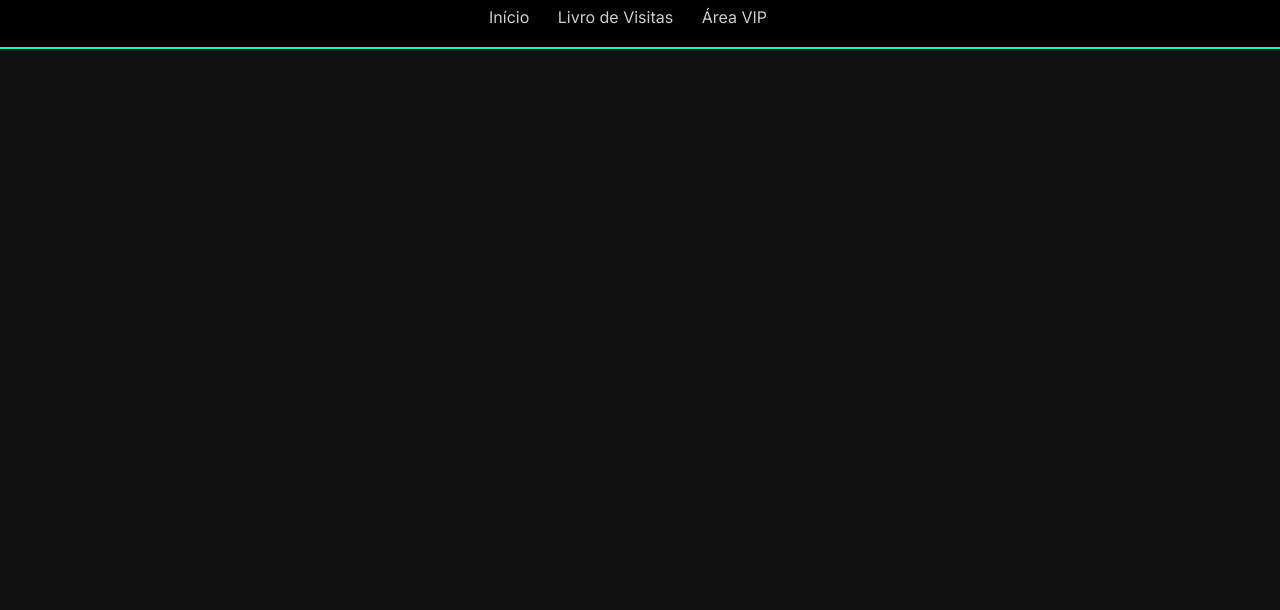
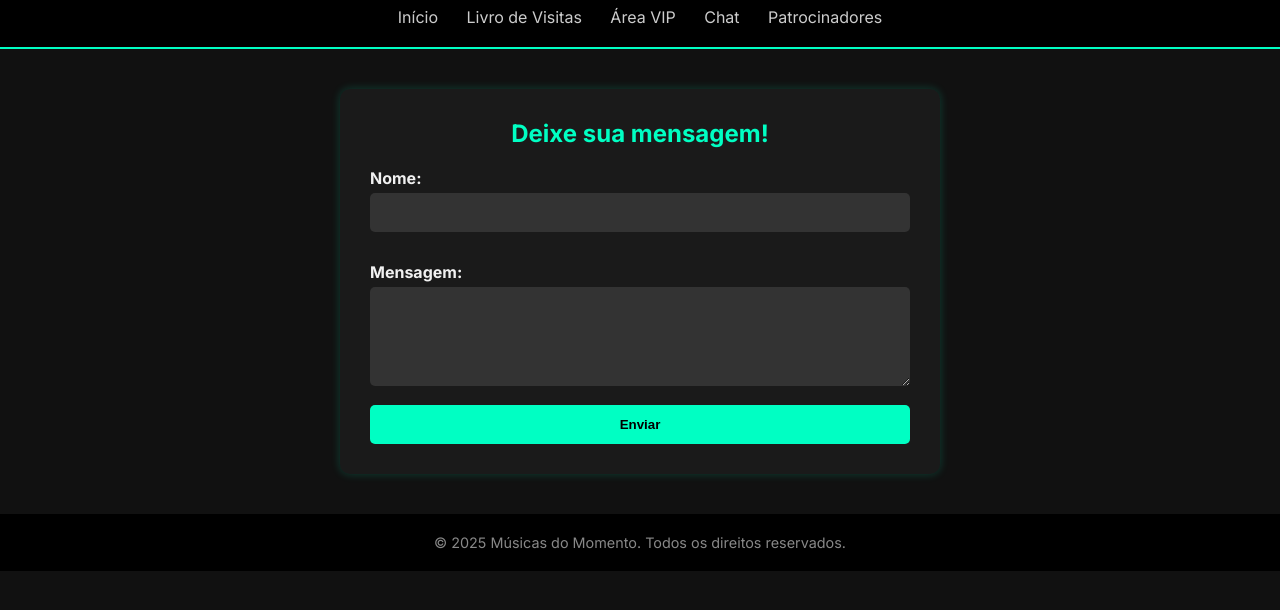
Before and after one commit to Aerogenio/musicas-do-momento, a plain HTML site: page livro.html in a window 1280 px wide. Shown: the part 62-672 px from the top of the page. Drawn offline with Linux system fonts and the light colour scheme.

Commit message:
Update livro.html

```diff
--- a/livro.html
+++ b/livro.html
@@ -108,4 +108,21 @@ footer {
       <a href="index.html">Início</a>
       <a href="livro.html">Livro de Visitas</a>
       <a href="vip.html">Área VIP</a>
-      <a href="chat.html">
+      <a href="chat.html">Chat</a>
+      <a href="patrocinadores.html">Patrocinadores</a>
+    </nav>
+  </header>  <main>
+    <h2>Deixe sua mensagem!</h2>
+    <form action="https://formsubmit.co/motoristajurandi@gmail.com" method="POST">
+      <label for="nome">Nome:</label>
+      <input type="text" id="nome" name="nome" required><label for="mensagem">Mensagem:</label>
+  <textarea id="mensagem" name="mensagem" rows="5" required></textarea>
+
+  <button type="submit">Enviar</button>
+</form>
+
+  </main>  <footer>
+    &copy; 2025 Músicas do Momento. Todos os direitos reservados.
+  </footer>
+</body>
+</html>
```
